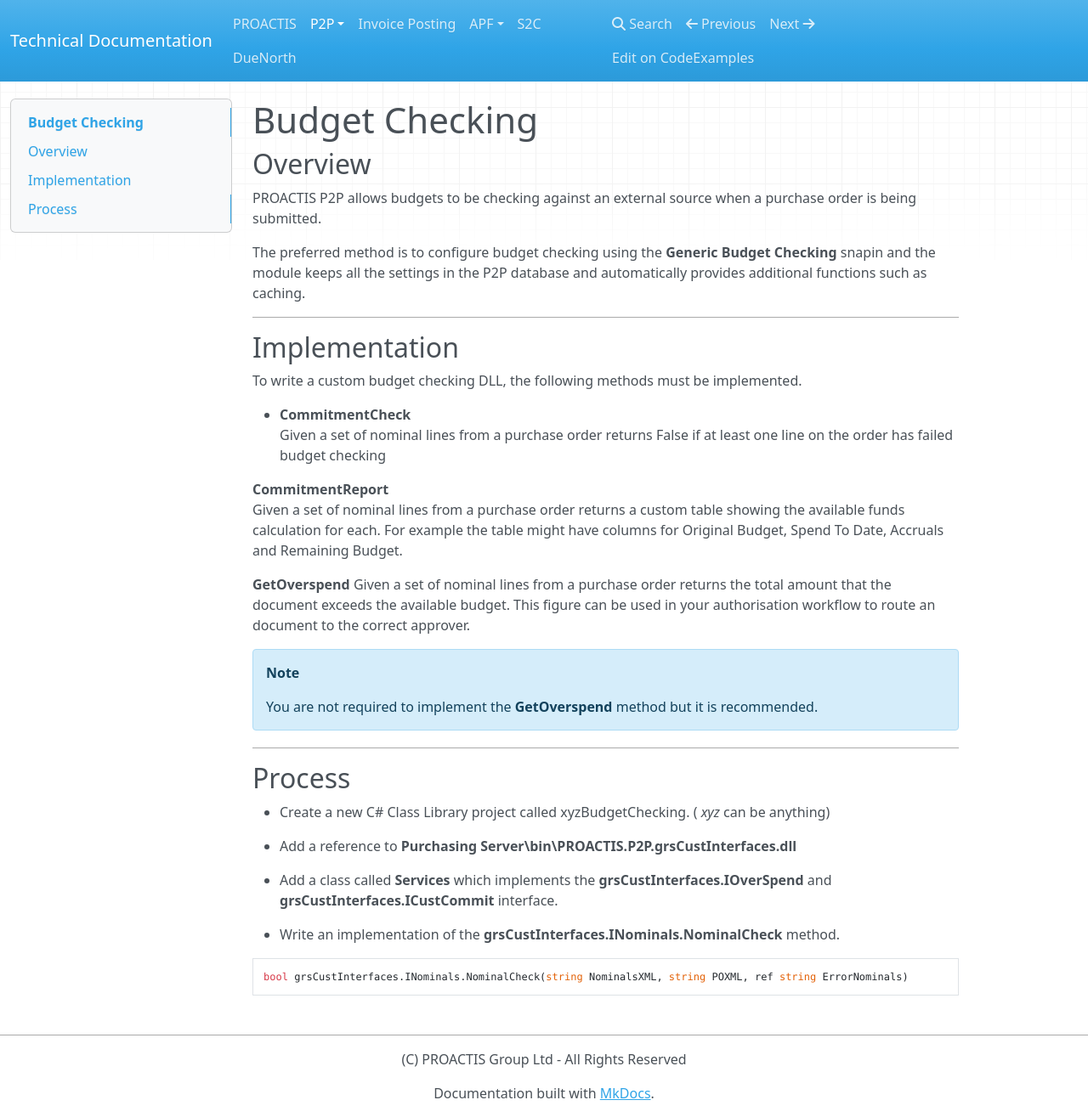
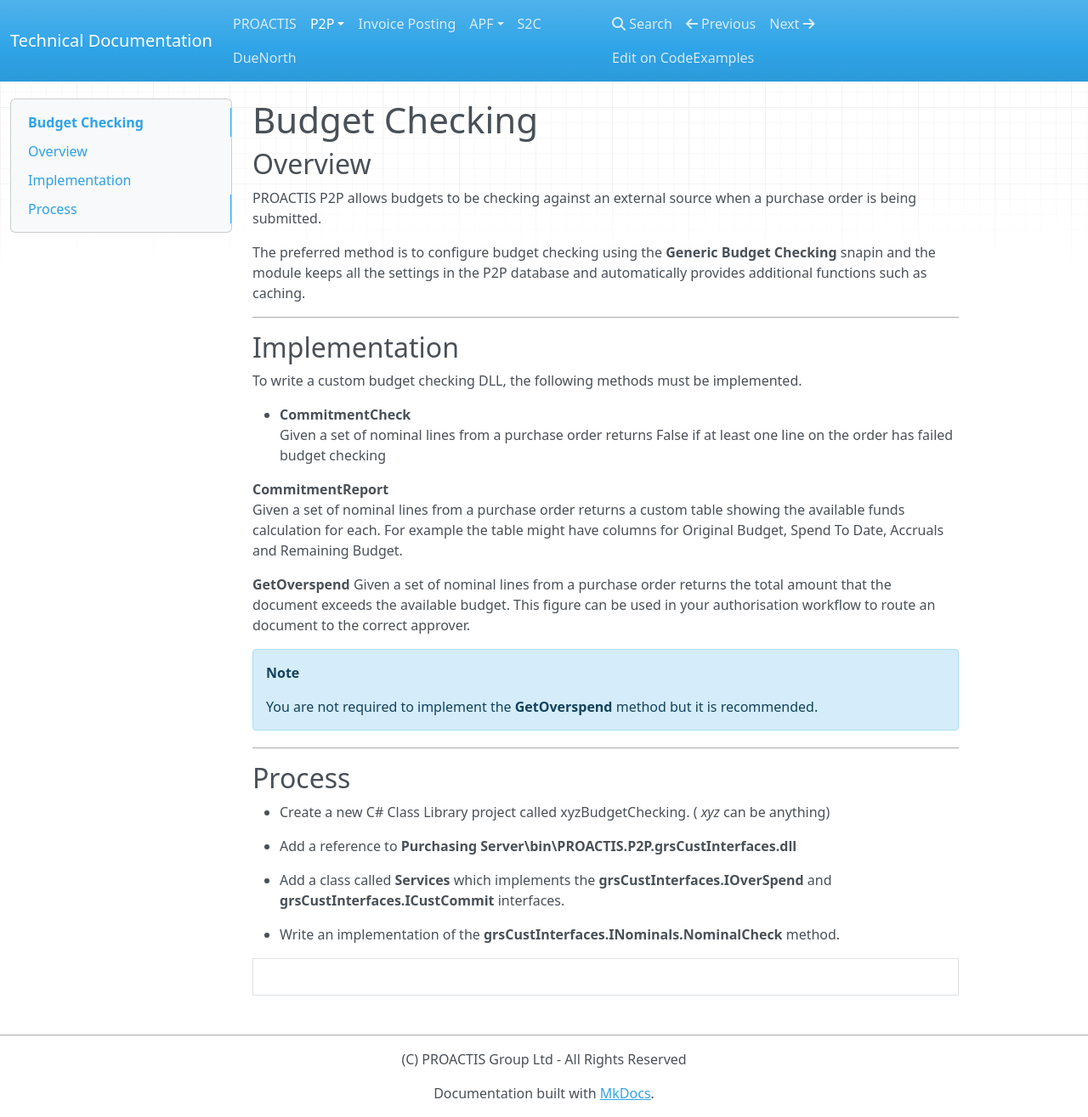
Before and after one commit to proactis-documentation/documentation-source, an MkDocs documentation site: the page built from docs/p2p/budgetchecking.md, in a window 1280 px wide and 1315 px high. Shown: the whole window at 85% size. Built offline with MkDocs 1.6.1, drawn with Linux system fonts in a browser that asks for light colours; nearby versions of some CDN libraries; old or Windows-style settings are respelled for this version of MkDocs.

Commit message:
BudgetChecking

````diff
--- a/docs/p2p/budgetchecking.md
+++ b/docs/p2p/budgetchecking.md
@@ -33,10 +33,10 @@
 
 + Add a reference to __Purchasing Server\bin\PROACTIS.P2P.grsCustInterfaces.dll__
 
-+ Add a class called __Services__ which implements the __grsCustInterfaces.IOverSpend__ and __grsCustInterfaces.ICustCommit__ interface.
++ Add a class called __Services__ which implements the __grsCustInterfaces.IOverSpend__ and __grsCustInterfaces.ICustCommit__ interfaces.
 
 + Write an implementation of the __grsCustInterfaces.INominals.NominalCheck__ method.
 
 ```C#
-bool grsCustInterfaces.INominals.NominalCheck(string NominalsXML, string POXML, ref string ErrorNominals)
+
 ```
````
Also changed, not shown: docs/p2p/nominalvalidation.md (+2 -1 lines).
